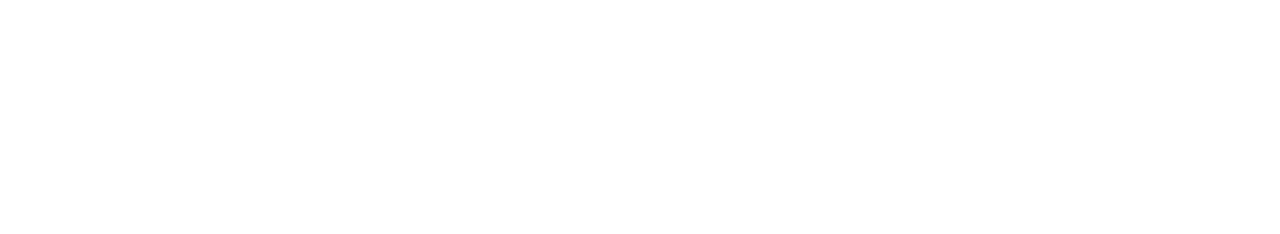
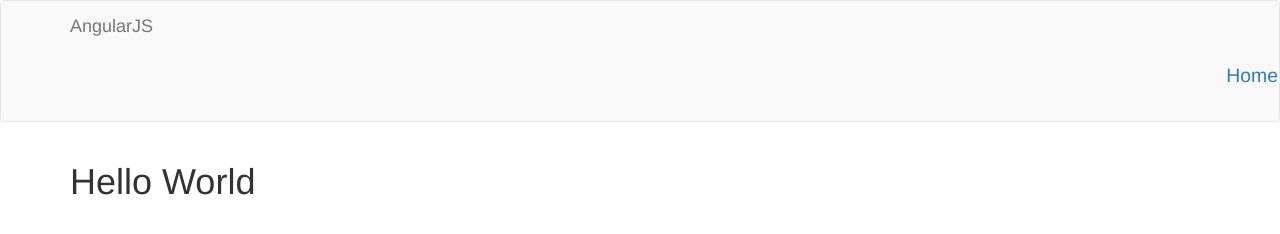
Before and after one commit to mortl/angular1.5-tut, a website: page index.html in a window 1280 px wide. Drawn offline with nearby package versions, Linux system fonts and the light colour scheme.

Commit message:
added skeleton page

```diff
--- a/content/css/app.css
+++ b/content/css/app.css
@@ -0,0 +1,3 @@
+html, body {
+	font-size:1.1em;
+}
--- a/index.html
+++ b/index.html
@@ -1,13 +1,29 @@
 <!DOCTYPE html>
-<html lang="en" ng-app>
+<html lang="en">
 <head>
 	<meta charset="UTF-8">
+	<meta http-equiv="X-UA-Compatible" content="IE=Edge">
 	<title>Hello Angular 1.5</title>
+	<link rel="stylesheet" type="text/css" href="bower_components/bootstrap/dist/css/bootstrap.min.css">
 	<link rel="stylesheet" type="text/css" href="content/css/app.css">
 	<script src="app/lib/angular1.5.min.js"></script>
 </head>
 <body>
+	<header>
+		<nav class="navbar navbar-default">
+			<div class="container">
+				<a class="navbar-brand" href="/">AngularJS</a>
+			</div>
+			<ul class="nav navbar navbar-right">
+				<li> <a href="#"><i class="fa fa-home"></i> Home</a></li>
+			</ul>
+		</nav>
+	</header><!-- /header -->
 
+	<div class="container">
+			<h1> Hello World</h1>
+
+	</div>
 
 
 
```
